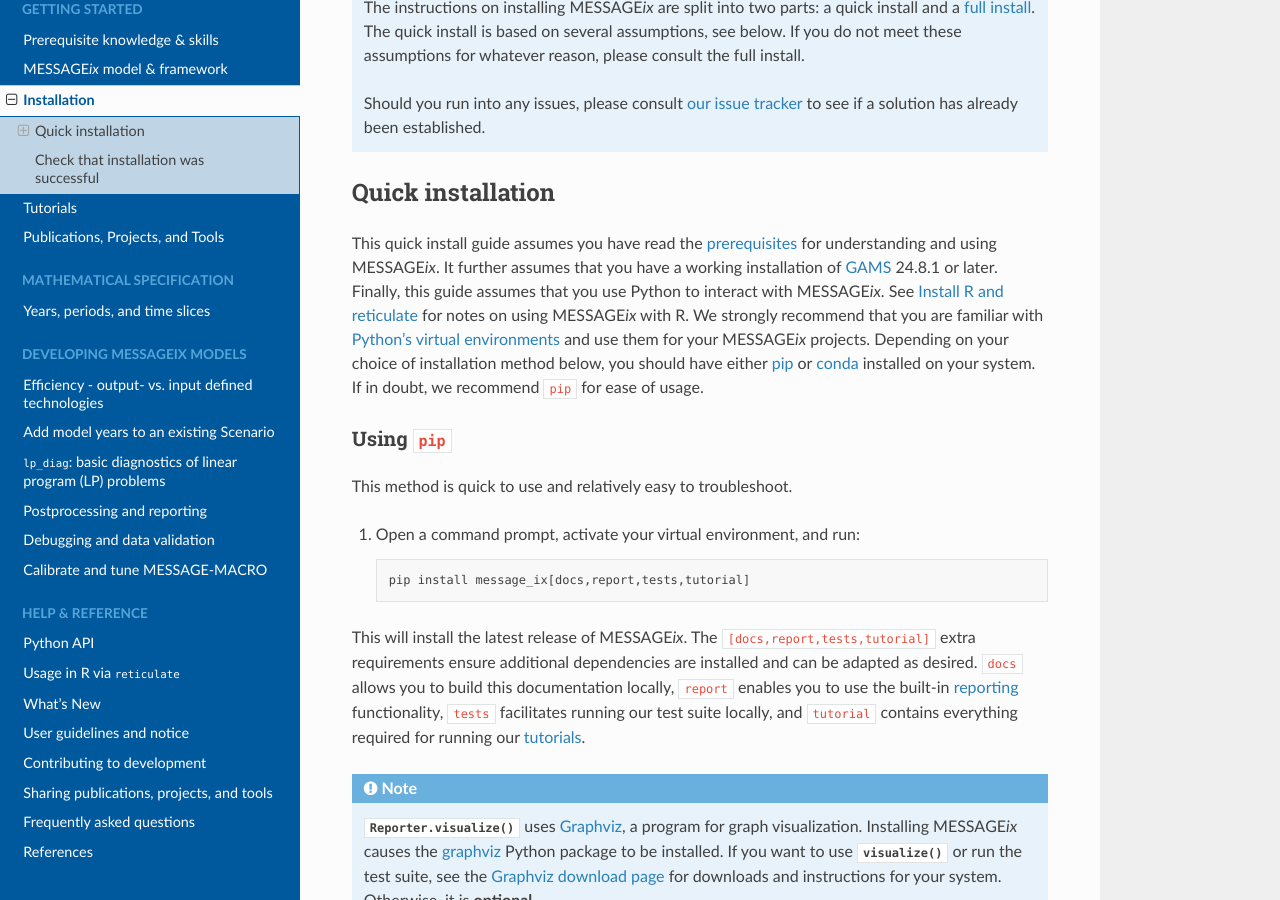
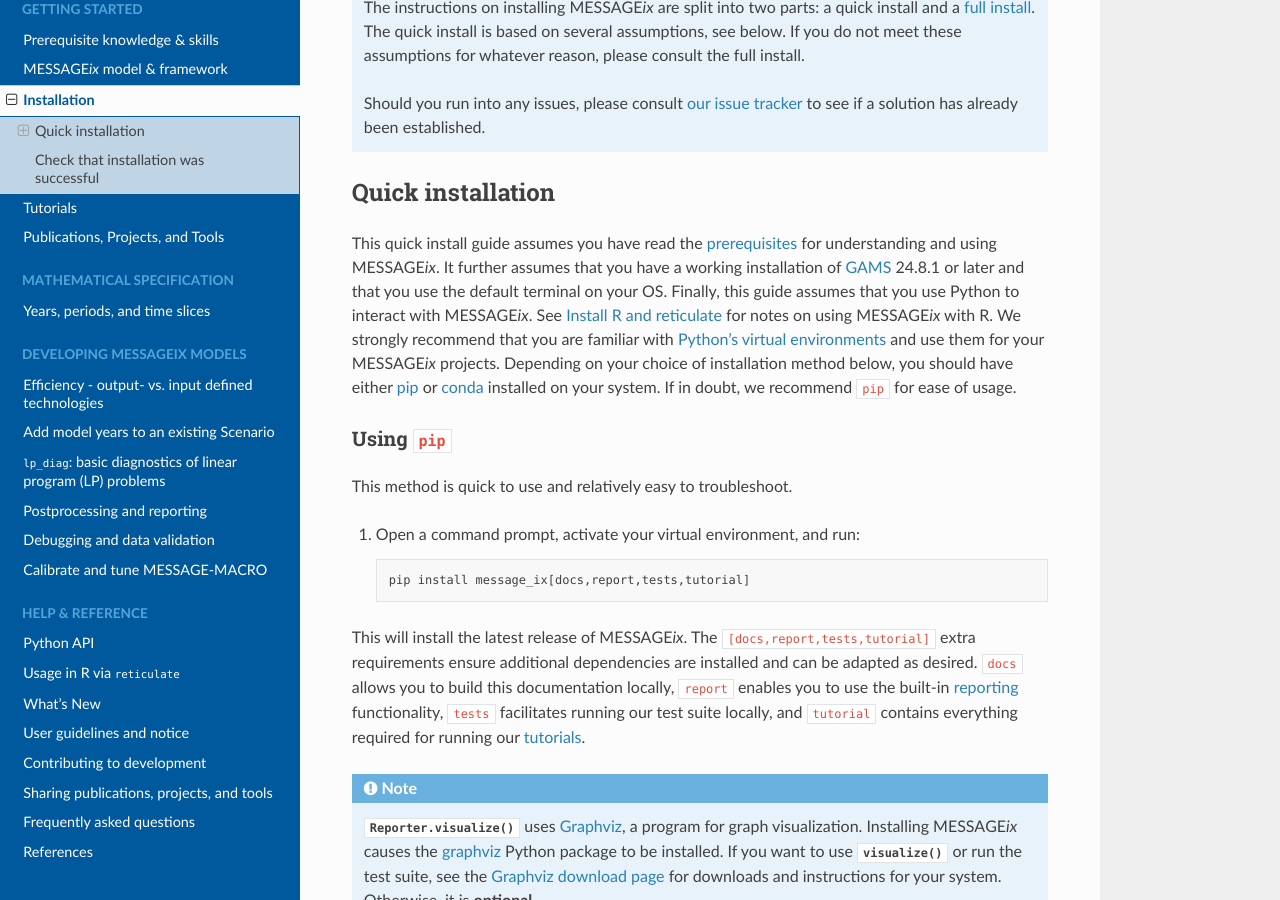
Before and after one commit to iiasa/message_ix, a Sphinx documentation site: the page built from doc/install.rst, in a window 1280 px wide and 900 px high, scrolled down 423 px. Built offline with Sphinx 7.4.7 and the Read the Docs theme 2.0.0, drawn with Linux system fonts in a browser that asks for light colours; pages that are not in the unit, such as notebooks, are missing from menus; the version number could not be read and is left out.

```diff
--- a/INSTALL.rst
+++ b/INSTALL.rst
@@ -17,7 +17,7 @@
 ==================
 
 This quick install guide assumes you have read the :doc:`prerequisites <prereqs>` for understanding and using |MESSAGEix|.
-It further assumes that you have a working installation of `GAMS`_ 24.8.1 or later.
+It further assumes that you have a working installation of `GAMS`_ 24.8.1 or later and that you use the default terminal on your OS.
 Finally, this guide assumes that you use Python to interact with |MESSAGEix|. See :ref:`install-r` for notes on using |MESSAGEix| with R.
 We strongly recommend that you are familiar with `Python's virtual environments`_ and use them for your |MESSAGEix| projects.
 Depending on your choice  of installation method below, you should have either `pip`_ or `conda`_ installed on your system. If in doubt, we recommend ``pip`` for ease of usage.
```
Also changed, not shown: doc/install_full.rst (+8 -2 lines).
